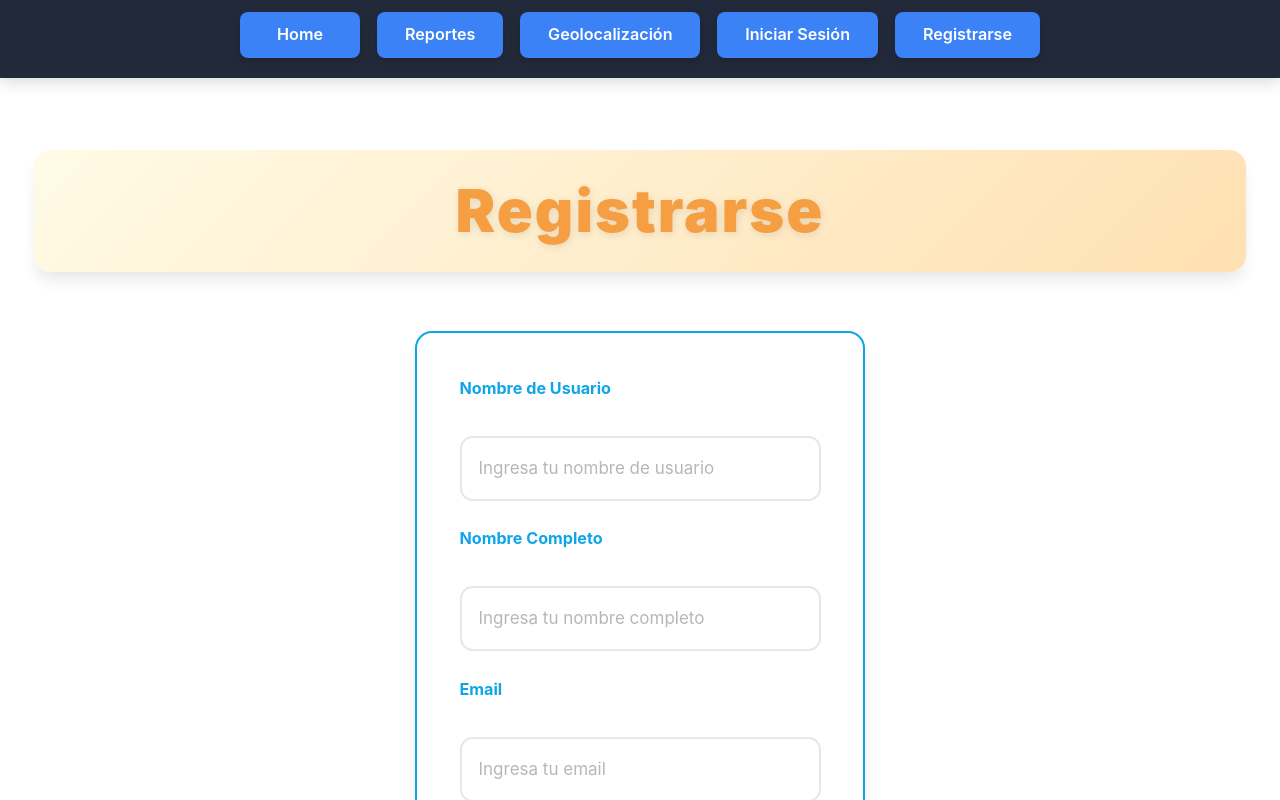
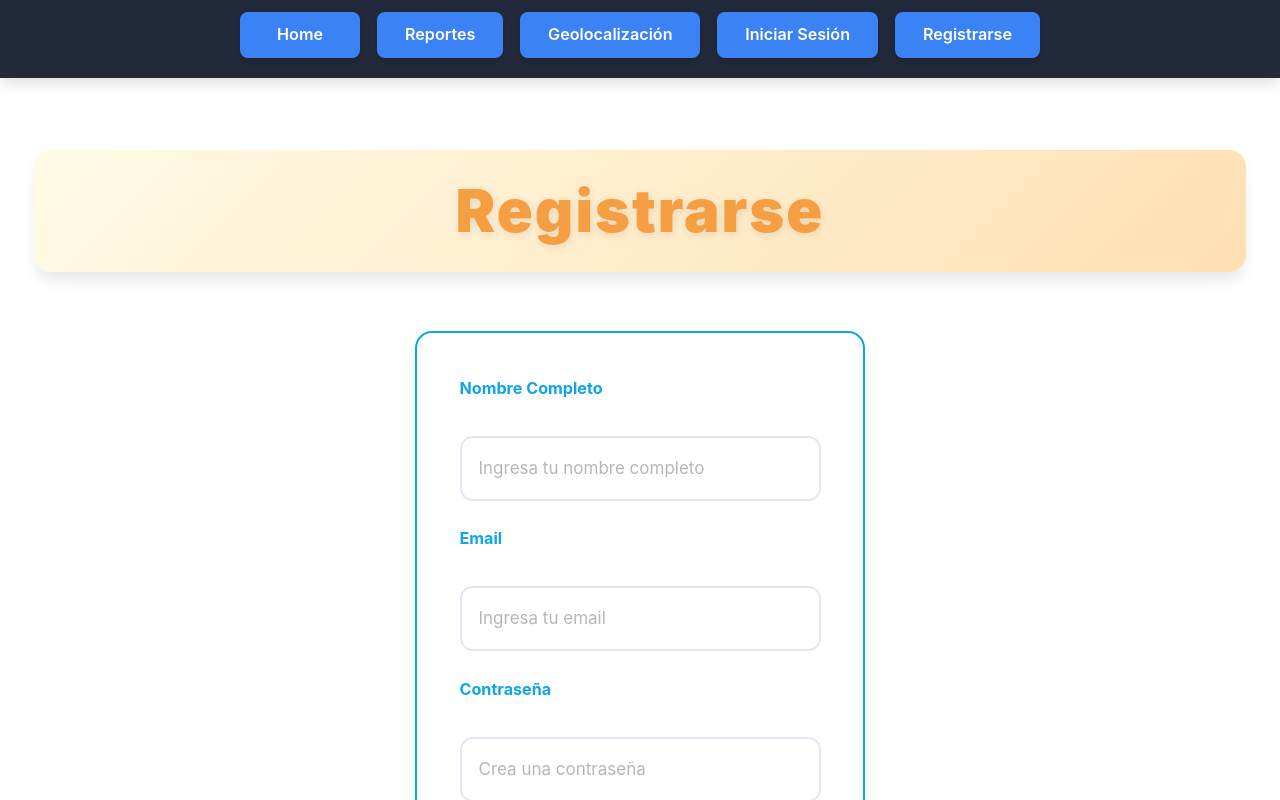
Before and after one commit to javithox/caso_muni, a Next.js app in the folder my-msvc-valle-del-sol/: page /registrarse in a window 1280 px wide. Shown: the top 800 px of the page. Built offline with nearby package versions, Linux system fonts and the light colour scheme.

Commit message:
commit(modificacion de base de datos)

```diff
--- a/my-msvc-valle-del-sol/app/perfil/page.tsx
+++ b/my-msvc-valle-del-sol/app/perfil/page.tsx
@@ -6,9 +6,8 @@ import "../estilos/estilo-pagina.css";
 
 interface Usuario {
   id: number;
-  nombre: string;
+  nombreCompleto: string;
   email: string;
-  nombreCompleto: string;
   telefono?: string;
   direccion?: string;
   ciudad?: string;
--- a/my-msvc-valle-del-sol/app/registrarse/page.tsx
+++ b/my-msvc-valle-del-sol/app/registrarse/page.tsx
@@ -22,7 +22,7 @@ export default function Registrarse() {
         headers: {
           "Content-Type": "application/json"
         },
-        body: JSON.stringify({ nombre, nombreCompleto, email, password })
+        body: JSON.stringify({ nombreCompleto, email, password })
       });
 
       const data = await response.json();
@@ -54,14 +54,6 @@ export default function Registrarse() {
           <h1 className="titulo-pagina">Registrarse</h1>
           <section className="form-container">
             <form className="form-registro" onSubmit={handleSubmit}>
-              <label>Nombre de Usuario</label>
-              <input
-                type="text"
-                placeholder="Ingresa tu nombre de usuario"
-                required
-                value={nombre}
-                onChange={(e) => setNombre(e.target.value)}
-              />
 
               <label>Nombre Completo</label>
               <input
```
Also changed, not shown: 1 other file (tests, documents, lock files or other folders).
